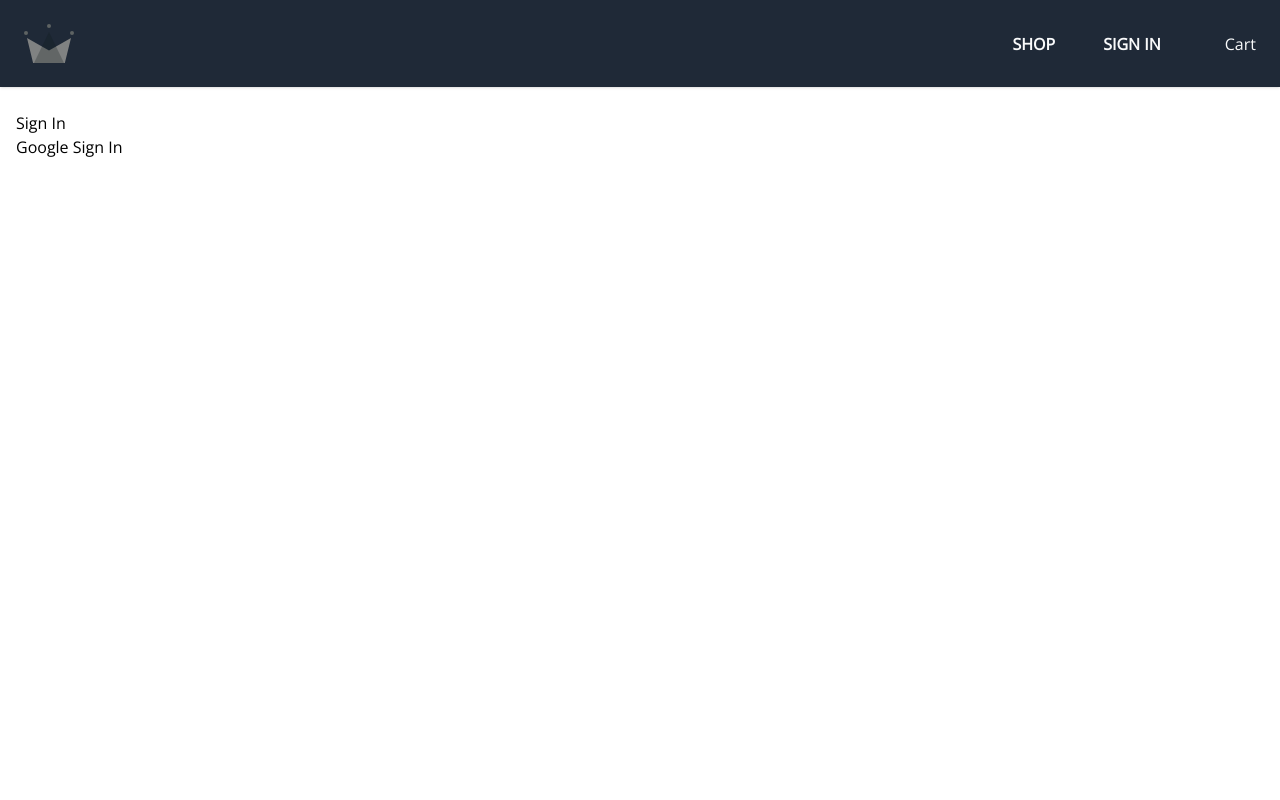
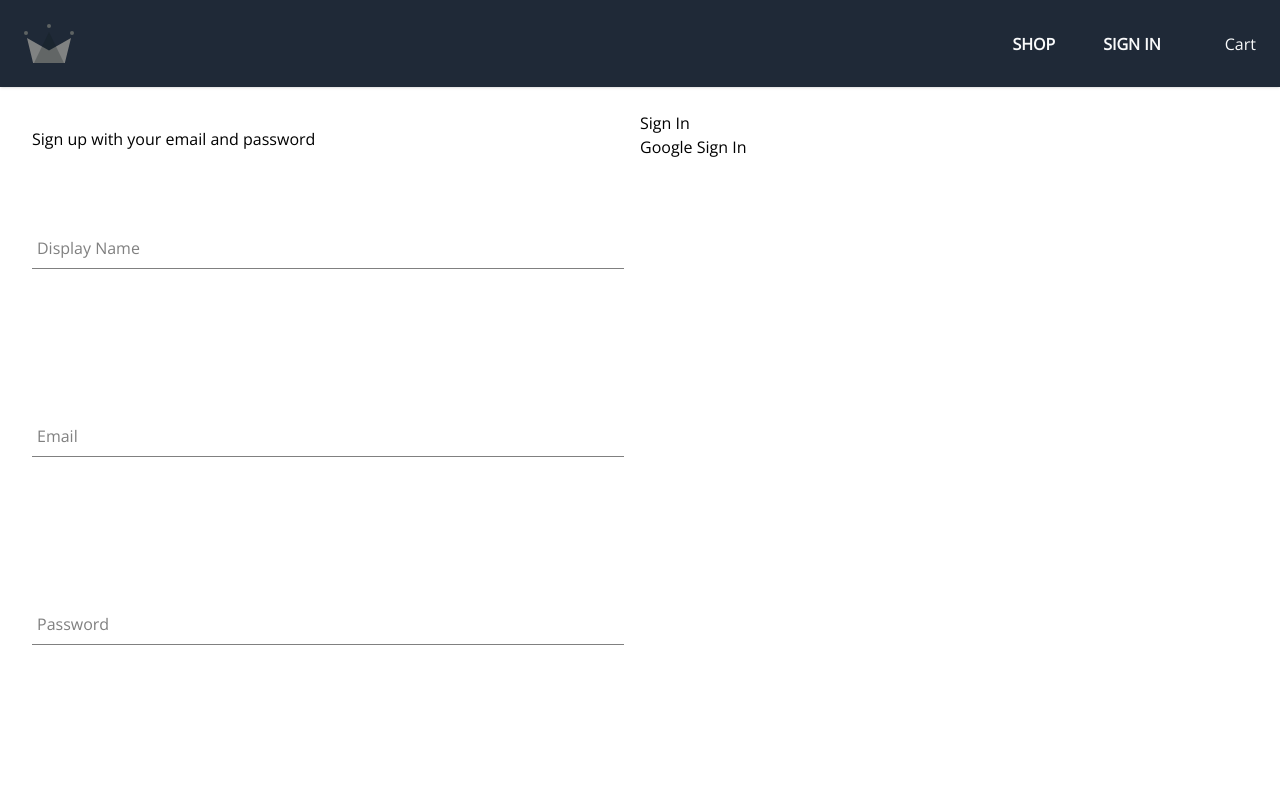
Before and after one commit to jollyrancherman/crwn-clothing, a React (Create React App) app: page /sign-in in a window 1280 px wide. Shown: the top 800 px of the page. Built offline with nearby package versions, Linux system fonts and the light colour scheme.

Commit message:
Create FormInput component and styling

```diff
--- a/src/App.jsx
+++ b/src/App.jsx
@@ -1,5 +1,5 @@
 import { Routes, Route } from 'react-router-dom';
-import SignIn from './components/sign-in/sign-in.component';
+import SignIn from './routes/sign-in/sign-in.component';
 import Home from './routes/home/home.component';
 import Navigation from './routes/navigation/navigation.component';
 import Shop from './routes/shop/shop.component';
--- /dev/null
+++ b/src/components/forms/form-input/form-input.component.jsx
@@ -0,0 +1,20 @@
+import './form-input.styles.scss';
+
+const FormInput = ({ label, ...inputProps }) => {
+  return (
+    <div className='group'>
+      <input className='form-input' {...inputProps} />
+      {label && (
+        <label
+          className={`${
+            inputProps.value.length > 0 ? 'shrink' : ''
+          } form-input-label`}
+        >
+          {label}
+        </label>
+      )}
+    </div>
+  );
+};
+
+export default FormInput;
--- /dev/null
+++ b/src/components/forms/form-input/form-input.styles.scss
@@ -0,0 +1,46 @@
+$sub-color: grey;
+$main-color: black;
+@mixin shrinkLabel {
+  top: 10px;
+  font-size: 12px;
+  color: $main-color;
+}
+.group {
+  position: relative;
+  margin: 45px 0;
+  .form-input {
+    background: none;
+    background-color: white;
+    color: $sub-color;
+    font-size: 18px;
+    padding: 10px 10px 10px 5px;
+    display: block;
+    width: 100%;
+    border: none;
+    border-radius: 0;
+    border-bottom: 1px solid $sub-color;
+    margin: 25px 0;
+    &:focus {
+      outline: none;
+    }
+    &:focus ~ .form-input-label {
+      @include shrinkLabel();
+    }
+  }
+  input[type='password'] {
+    letter-spacing: 0.3em;
+  }
+  .form-input-label {
+    color: $sub-color;
+    font-size: 16px;
+    font-weight: normal;
+    position: absolute;
+    pointer-events: none;
+    left: 5px;
+    top: 40px;
+    transition: 300ms ease all;
+    &.shrink {
+      @include shrinkLabel();
+    }
+  }
+}
--- /dev/null
+++ b/src/components/forms/sign-up-form.component.jsx
@@ -0,0 +1,91 @@
+import React, { useState } from 'react';
+import {
+  createAuthUserWithEmailAndPassword,
+  createUserDocumentFromAuth,
+} from '../../ulils/firebase/firebase.utils';
+import FormInput from './form-input/form-input.component';
+
+// const defaultFormFields = {
+//   displayName: 'Anthony',
+//   email: 'anthony.rsc@gmail.com',
+//   password: '123456',
+//   confirmPassword: '123456',
+// };
+const defaultFormFields = {
+  displayName: '',
+  email: '',
+  password: '',
+  confirmPassword: '',
+};
+
+const SignUpForm = () => {
+  const [formFields, setFormFields] = useState(defaultFormFields);
+  const { displayName, email, password, confirmPassword } = formFields;
+
+  const handleSubmit = async (event) => {
+    event.preventDefault();
+
+    try {
+      const { user } = await createAuthUserWithEmailAndPassword(
+        email,
+        password
+      );
+      console.log({ user });
+      await createUserDocumentFromAuth(user, { displayName });
+    } catch (error) {
+      console.log(error);
+    }
+  };
+
+  const handleChange = (event) => {
+    const { name, value } = event.target;
+    setFormFields({ ...formFields, [name]: value });
+  };
+
+  return (
+    <div className=' flex flex-col p-4'>
+      <h1>Sign up with your email and password</h1>
+      <form className='flex flex-col' onSubmit={handleSubmit}>
+        <FormInput
+          label='Display Name'
+          type='text'
+          required
+          onChange={handleChange}
+          name='displayName'
+          value={displayName}
+        />
+
+        <FormInput
+          label='Email'
+          type='text'
+          required
+          onChange={handleChange}
+          name='email'
+          value={email}
+        />
+
+        <FormInput
+          label='Password'
+          type='password'
+          required
+          onChange={handleChange}
+          name='password'
+          value={password}
+        />
+
+        <FormInput
+          label='Confirm Password'
+          type='password'
+          required
+          onChange={handleChange}
+          name='confirmPassword'
+          value={confirmPassword}
+        />
+
+        <button type='submit'>Submit</button>
+      </form>
+    </div>
+  );
+};
+
+export default SignUpForm;
--- a/src/components/sign-in/sign-in.component.jsx
+++ /dev/null
@@ -1,20 +0,0 @@
-import {
-  createUserDocumentFromAuth,
-  signInWithGooglePopup,
-} from '../../ulils/firebase/firebase.utils';
-
-const SignIn = () => {
-  const signInWithGoogle = async () => {
-    const { user } = await signInWithGooglePopup();
-    const userDocRef = await createUserDocumentFromAuth(user);
-  };
-
-  return (
-    <>
-      <h1>Sign In</h1>
-      <button onClick={signInWithGoogle}>Google Sign In</button>
-    </>
-  );
-};
-
-export default SignIn;
--- /dev/null
+++ b/src/routes/sign-in/sign-in.component.jsx
@@ -0,0 +1,29 @@
+import SignUpForm from '../../components/forms/sign-up-form.component';
+import {
+  createUserDocumentFromAuth,
+  signInWithGooglePopup,
+} from '../../ulils/firebase/firebase.utils';
+
+const SignIn = () => {
+  const logInWithGoogle = async () => {
+    const { user } = await signInWithGooglePopup();
+    const userDocRef = await createUserDocumentFromAuth(user);
+    console.log({ userDocRef });
+  };
+
+  return (
+    <>
+      <div className='flex'>
+        <div className=' w-1/2'>
+          <SignUpForm />
+        </div>
+        <div>
+          <h1>Sign In</h1>
+          <button onClick={logInWithGoogle}>Google Sign In</button>
+        </div>
+      </div>
+    </>
+  );
+};
+
+export default SignIn;
--- a/src/ulils/firebase/firebase.utils.js
+++ b/src/ulils/firebase/firebase.utils.js
@@ -1,9 +1,9 @@
 import { initializeApp } from 'firebase/app';
 import {
   getAuth,
-  // signInWithRedirect,
   signInWithPopup,
   GoogleAuthProvider,
+  createUserWithEmailAndPassword,
 } from 'firebase/auth';
 
 import { getFirestore, doc, getDoc, setDoc } from 'firebase/firestore';
@@ -19,16 +19,22 @@ const firebaseConfig = {
 
 const firebaseApp = initializeApp(firebaseConfig);
 
-const provider = new GoogleAuthProvider();
+const googleProvider = new GoogleAuthProvider();
 
-provider.setCustomParameters({ prompt: 'select_account' });
+googleProvider.setCustomParameters({ prompt: 'select_account' });
 
 export const auth = getAuth();
-export const signInWithGooglePopup = () => signInWithPopup(auth, provider);
+export const signInWithGooglePopup = async () => {
+  const response = await signInWithPopup(auth, googleProvider);
+  return response;
+};
 
 export const db = getFirestore();
 
-export const createUserDocumentFromAuth = async (userAuth) => {
+export const createUserDocumentFromAuth = async (
+  userAuth,
+  additionalInformation = {}
+) => {
   const userDocRef = doc(db, 'users', userAuth.uid);
   const userSnapshot = await getDoc(userDocRef);
 
@@ -41,6 +47,7 @@ export const createUserDocumentFromAuth = async (userAuth) => {
         displayName,
         email,
         createdAt,
+        ...additionalInformation,
       });
     } catch (error) {
       console.log('Error creating the user', { error });
@@ -49,3 +56,18 @@ export const createUserDocumentFromAuth = async (userAuth) => {
 
   return userDocRef;
 };
+
+export const createAuthUserWithEmailAndPassword = async (email, password) => {
+  if (!email || !password) return;
+
+  try {
+    const response = await createUserWithEmailAndPassword(
+      auth,
+      email,
+      password
+    );
+    return response;
+  } catch (error) {
+    console.log('An error has occurred', { error });
+  }
+};
```
